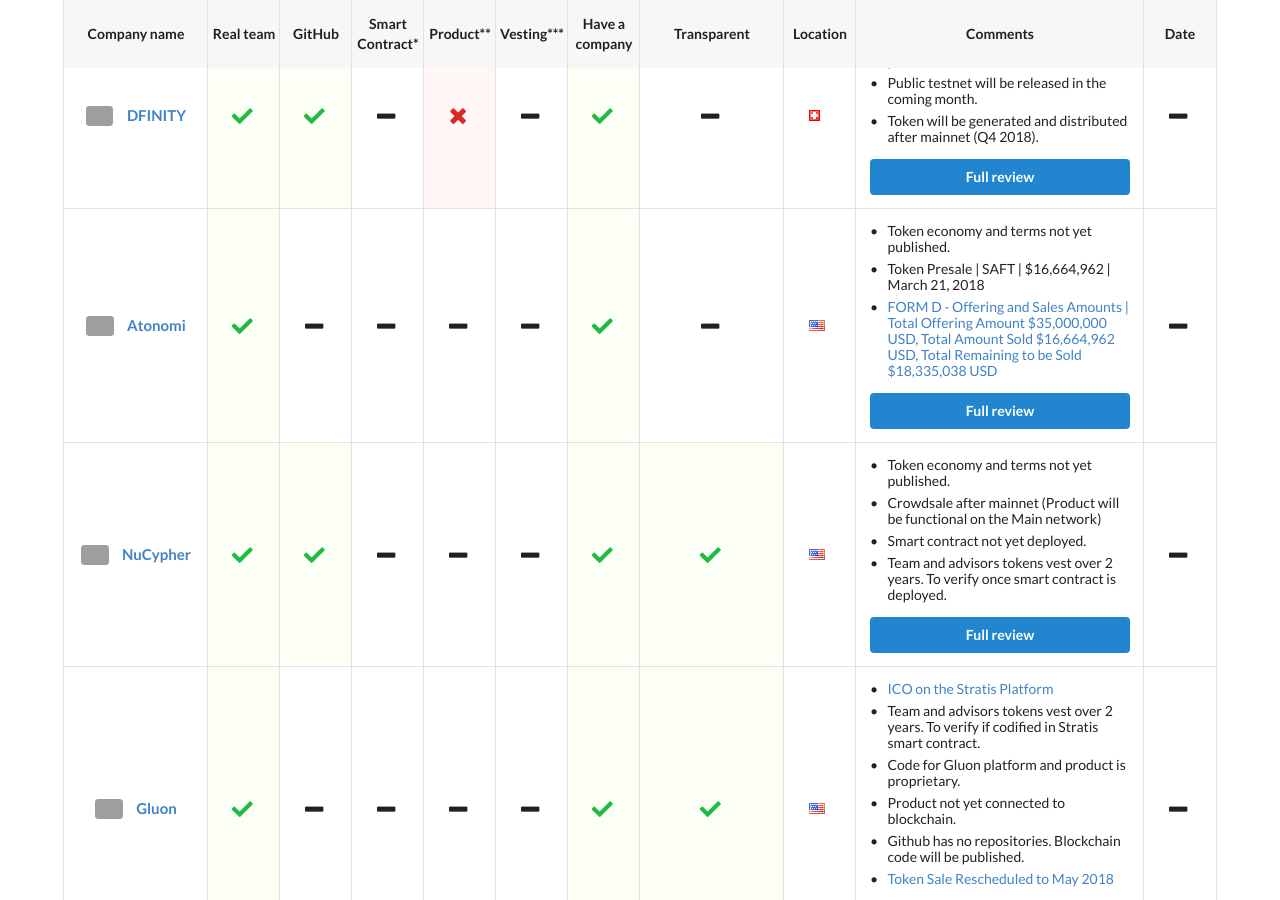
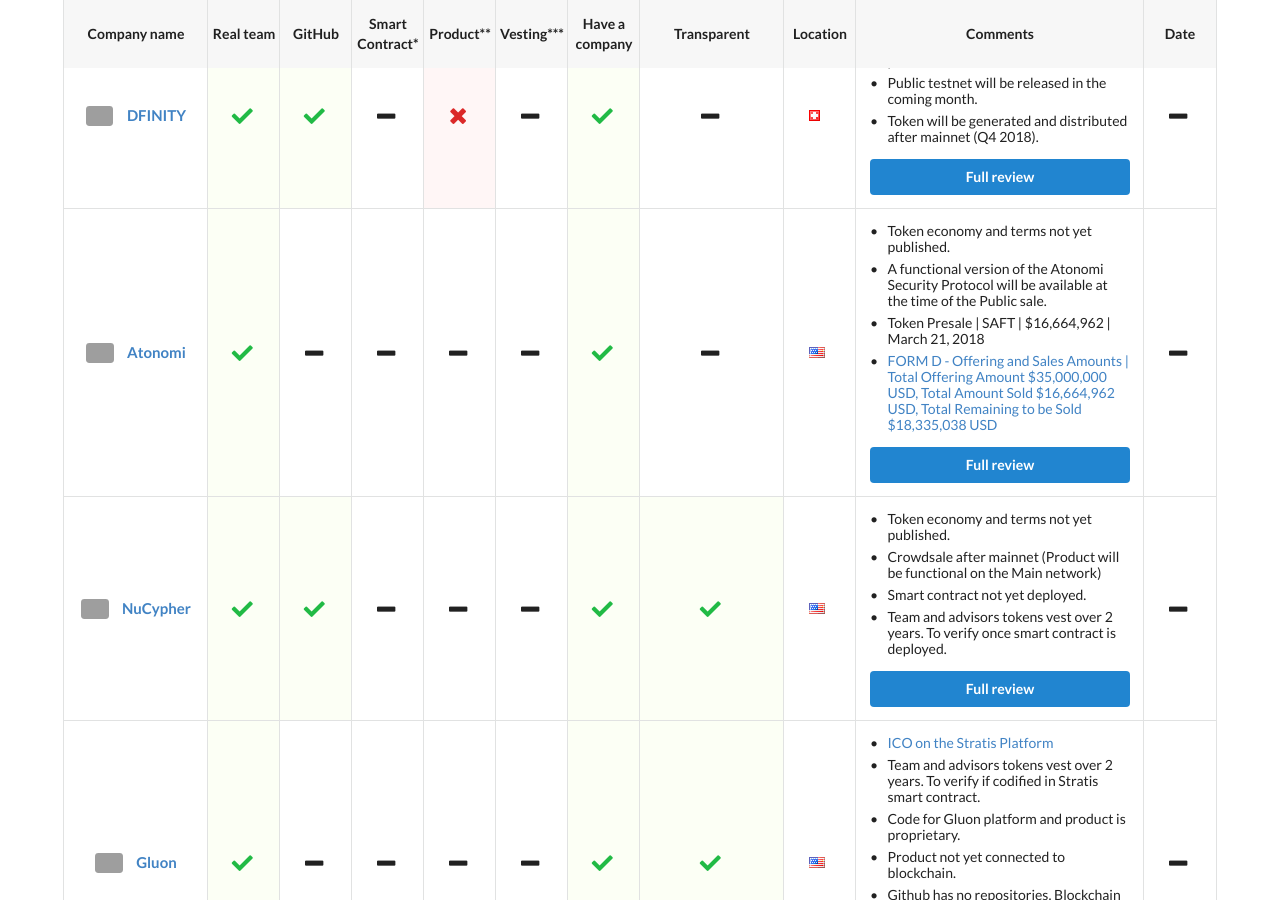
Before and after one commit to ico-check/ico-check, a Jekyll site: the page built from index.md, in a window 1280 px wide and 900 px high, scrolled down 687 px. Built offline with Jekyll 4.4.1, drawn with Linux system fonts in a browser that asks for light colours; nearby versions of some CDN libraries; grey boxes are pictures that could not be loaded.

Commit message:
49-atonomi-ico-check
Added comment

```diff
--- a/_data/active-future-icos.yml
+++ b/_data/active-future-icos.yml
@@ -51,6 +51,7 @@
   location: United States
   comments:
     - content: Token economy and terms not yet published.
+    - content: A functional version of the Atonomi Security Protocol will be available at the time of the Public sale.
     - content: Token Presale | SAFT | $16,664,962 | March 21, 2018
     - content: FORM D - Offering and Sales Amounts | Total Offering Amount $35,000,000 USD, Total Amount Sold $16,664,962 USD, Total Remaining to be Sold $18,335,038 USD
       url: https://www.sec.gov/Archives/edgar/data/1725812/000172581218000002/xslFormDX01/primary_doc.xml
```
